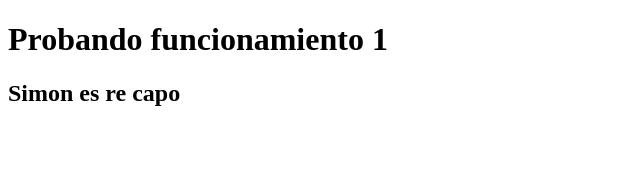
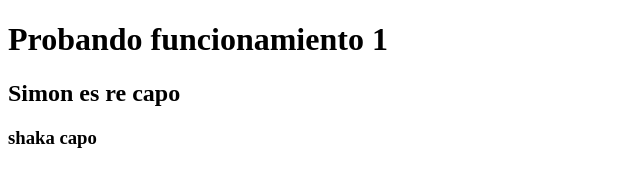
Before and after one commit to Nicolasvudesa/Primer-repositorio-prueba, a plain HTML site: page index.html in a window 1280 px wide. Shown: the whole page, without its empty margins (0-640 px from the left). Drawn offline with Linux system fonts and the light colour scheme.

Commit message:
shaka capo

```diff
--- a/index.html
+++ b/index.html
@@ -10,6 +10,7 @@
 
 <h1>Probando funcionamiento 1</h1>
 <h2>Simon es re capo</h2>
+<h3>shaka capo</h3>
 
 </body>
 </html>
```
